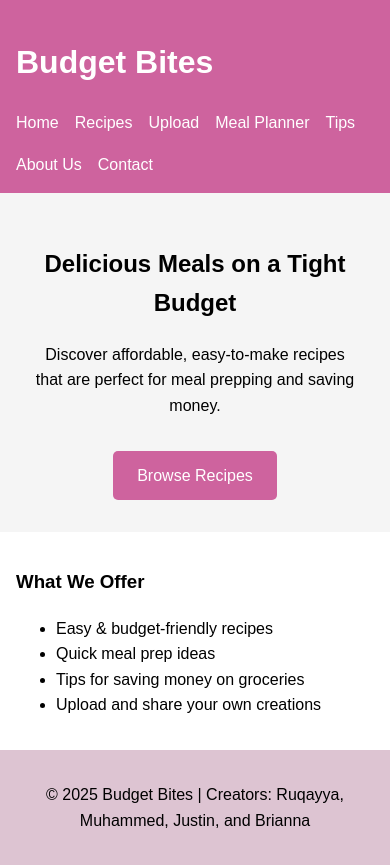
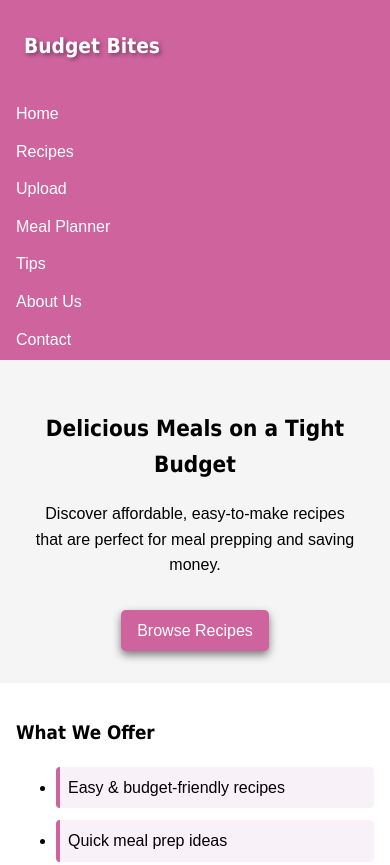
Before and after one commit to ruqayyafn/budget-bites, a plain HTML site: page index.html in a window 390 px wide. Shown: the top 865 px of the page. Drawn offline with Linux system fonts and the light colour scheme.

Commit message:
added responsive design media, transition for button, box-shadow

```diff
--- a/css/style.css
+++ b/css/style.css
@@ -4,6 +4,23 @@ body {
   margin: 0;
   padding: 0;
   line-height: 1.6;
+}
+
+h1, h2, h3 {
+  font-family: Tahoma, sans-serif;
+}
+
+.logo{
+  color: white;
+  text-shadow: 2px 2px 4px rgba(0,0,0,0.4); /* adds depth to text */
+  padding: 0.5em 1em;
+  border-radius: 10px;
+  text-decoration: none;
+}
+
+.logo:hover {
+  transform: scale(1.05);
+  transition: transform 0.2s ease-in-out;
 }
 
 
@@ -25,6 +42,22 @@ nav ul {
 nav a {
   color: white;
   text-decoration: none;
+  padding: 0.5em;
+  border-radius: 4px;
+  transition: background 0.2s ease;
+}
+
+nav a:hover {
+  background: #b25288;
+}
+
+
+.overview li {
+  padding: 0.5em;
+  background: #f9f1f8;
+  border-left: 4px solid #ce639e;
+  margin-bottom: 0.75em;
+  border-radius: 4px;
 }
 
 .hero {
@@ -41,7 +74,14 @@ nav a {
   border-radius: 5px;
   display: inline-block;
   margin-top: 1em;
+  box-shadow: 0 4px 8px rgba(0,0,0,0.5);
 }
+
+.cta-button:hover {
+  background: #b25288;
+  transform: scale(1.03);
+}
+
 
 .overview {
   padding: 01em; /* adds space on left and right */
@@ -431,3 +471,41 @@ input, textarea {
   border-radius: 10px;
   margin: 1em 0;
 }
+
+@media (max-width: 600px) {
+  header {
+    padding: 0.5em;
+  }
+
+  .logo h1 {
+    font-size: 1.3em;
+  }
+
+  nav ul {
+    flex-direction: column;
+    gap: 0.75em;
+    padding: 0;
+    margin-top: 1em;
+  }
+
+  .hero h2 {
+    font-size: 1.4em;
+  }
+
+  .overview ul, .overview li {
+    font-size: 1em;
+  }
+
+  .gallery, .recipe-gallery, .planner-grid {
+    grid-template-columns: 1fr; /* single column on small screens */
+  }
+
+  .cta-button {
+    padding: 0.5em 1em;
+    font-size: 1em;
+  }
+
+  footer {
+    font-size: 0.85em;
+  }
+}
```
